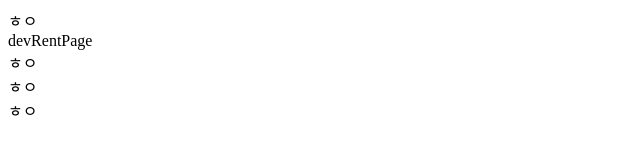
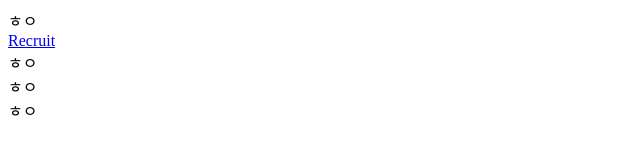
Before and after one commit to wkdrhkdwls/devRentPage, a Gatsby site: page / in a window 1280 px wide. Shown: the whole page, without its empty margins (0-640 px from the left). Built offline with nearby package versions, Linux system fonts and the light colour scheme; Gatsby itself is replaced by a stand-in of ours.

Commit message:
Hook Setting

```diff
--- a/src/container/home/banner.jsx
+++ b/src/container/home/banner.jsx
@@ -1,8 +1,16 @@
-import { graphql, useStaticQuery } from "gatsby";
+import { graphql, Link, useStaticQuery } from "gatsby";
 import * as React from "react";
+import useBannerDetail from "../../hooks/Container/Home/Banner/hook";
 
 const Banner = ({ title }) => {
-  return <div>{title}</div>;
+  const link = useBannerDetail();
+  return (
+    <div>
+      <Link to={link}>
+        <span>Recruit</span>
+      </Link>
+    </div>
+  );
 };
 
 export default Banner;
--- /dev/null
+++ b/src/hooks/Container/Home/Banner/hook.js
@@ -0,0 +1,8 @@
+import * as React from "react";
+import { useStaticQuery, graphql } from "gatsby";
+
+export default function useBannerDetail() {
+  const link =
+    "https://docs.google.com/forms/d/1EwajjKzeGFgRZ7Tj0j3yYXEgUmDuNmkLQxcPcGVZJNM/edit";
+  return link;
+}
--- a/src/hooks/hook.js
+++ /dev/null
@@ -1,20 +0,0 @@
-import * as React from 'react'
-import { useStaticQuery, graphql } from "gatsby";
-
-function useHook () {
-  const data = useStaticQuery(graphql`
-    query {
-      site {
-        siteMetadata {
-          title
-        }
-      }
-    }
-  `);
-  const link = [
-    1, 2, 3
-  ]
-  return { data, link };
-}
-
-export default useHook;
--- a/src/pages/index.js
+++ b/src/pages/index.js
@@ -1,23 +1,22 @@
-import * as React from "react"
-import Layout from "../components/Layout/layout"
-import Banner from "../container/home/banner"
-import Project from "../container/home/project"
-import Vision from "../container/home/vision"
-import useHook from "../hooks/hook"
+import * as React from "react";
+import Layout from "../components/Layout/layout";
+import Banner from "../container/home/banner";
+import Project from "../container/home/project";
+import Vision from "../container/home/vision";
+import useHook from "../hooks/hook";
 
 const IndexPage = () => {
-  const {data} = useHook();
   return (
     <main>
       <Layout>
-        <Banner title={data.site.siteMetadata.title} />
+        <Banner />
         <Project />
         <Vision />
       </Layout>
     </main>
-  )
-}
+  );
+};
 
-export default IndexPage
+export default IndexPage;
 
-export const Head = () => <title>Home Page</title>
+export const Head = () => <title>Home Page</title>;
```
